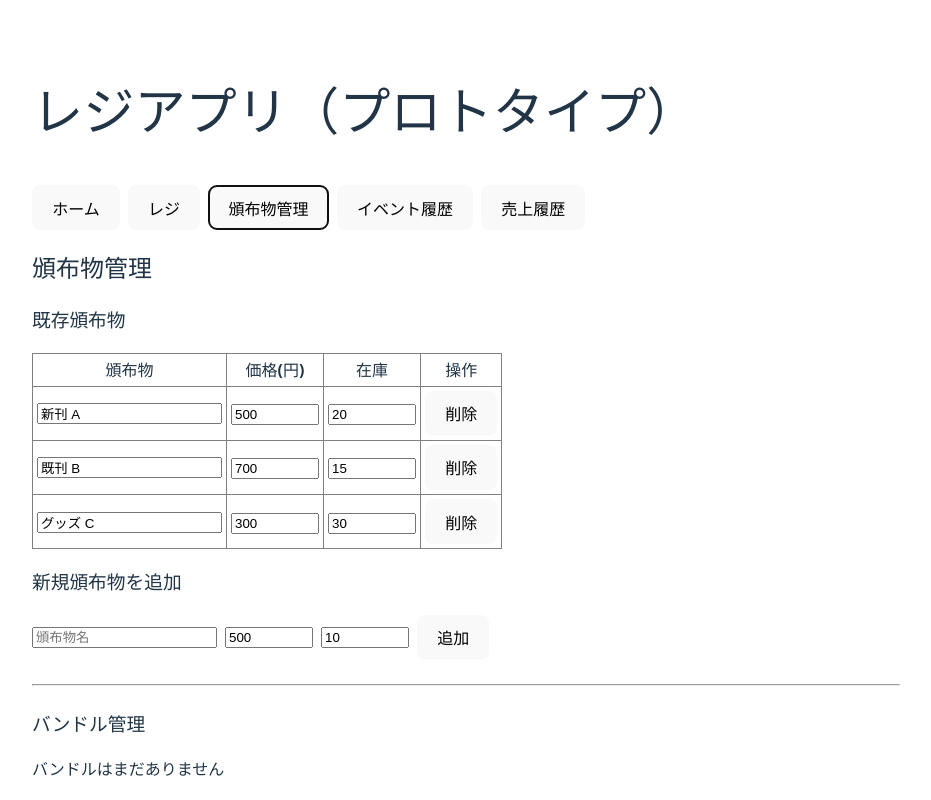
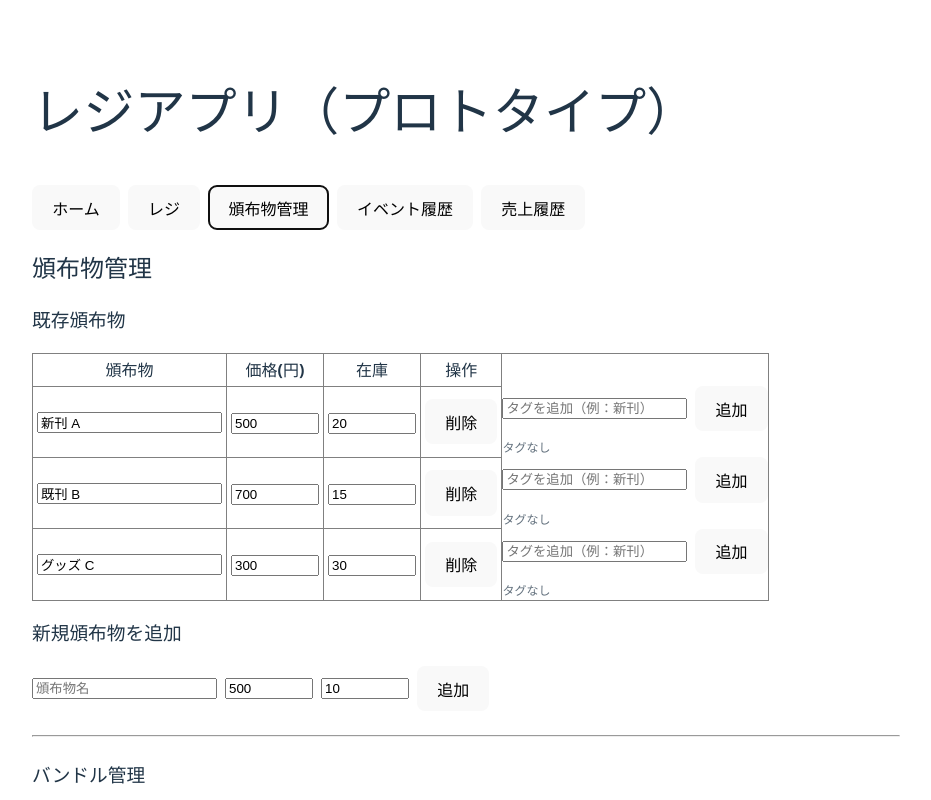
Before and after one commit to kei5o55/register, a React (Vite) app: page / in a window 1280 px wide. Both pictures are taken after a click on the button "頒布物管理". Shown: the top 800 px of the page, without its empty margins (174-1105 px from the left). Built offline with nearby package versions, Linux system fonts and the light colour scheme.

Commit message:
タグ追加機能の仮実装
頒布物管理画面において頒布物ごとにタグを追加する機能を実装しました．

```diff
--- a/src/App.tsx
+++ b/src/App.tsx
@@ -380,6 +380,9 @@ const handleCheckout = () => {
       prev.map((item) => (item.id === id ? { ...item, stock } : item))
     );
   };
+  const handleChangeItemTags = (id: string, tags: string[]) => {
+    setItems(prev => prev.map(it => (it.id === id ? { ...it, tags } : it)));
+  };
 
   const handleAddItem = (name: string, price: number, stock: number) => {
     if (!name.trim()) return;
@@ -515,6 +518,7 @@ const handleCheckout = () => {
           onChangeStock={handleChangeItemStock}
           onAddItem={handleAddItem}
           onDeleteItem={handleDeleteItem}
+          onChangeTags={handleChangeItemTags}
         />
       )}
 
--- a/src/components/ItemScreen.tsx
+++ b/src/components/ItemScreen.tsx
@@ -4,6 +4,7 @@
 
 import { useState } from "react";
 import type { Item,Bundle,BundleLine } from "../logic/types";
+import { TagEditor } from "./TagEditor";
 
 type ItemsScreenProps = {
   items: Item[];
@@ -22,6 +23,7 @@ type ItemsScreenProps = {
   onChangeStock: (id: string, stock: number) => void;
   onAddItem: (name: string, price: number, stock: number) => void;
   onDeleteItem: (id: string) => void;
+  onChangeTags: (id: string, tags: string[]) => void;
 };
 
 export function ItemsScreen({
@@ -34,6 +36,7 @@ export function ItemsScreen({
   onChangeStock,
   onAddItem,
   onDeleteItem,
+  onChangeTags,
 }: ItemsScreenProps) {
   const [newName, setNewName] = useState("");
   const [newPrice, setNewPrice] = useState("500");
@@ -155,6 +158,11 @@ export function ItemsScreen({
                 <td>
                   <button onClick={() => onDeleteItem(item.id)}>削除</button>
                 </td>
+                <TagEditor
+                  tags={item.tags}
+                  onChange={(next) => onChangeTags(item.id, next)}
+                  placeholder="タグを追加（例：新刊）"
+                />
               </tr>
             ))}
           </tbody>
--- /dev/null
+++ b/src/components/TagEditor.tsx
@@ -0,0 +1,80 @@
+// src/components/TagEditor.tsx
+// タグ編集コンポーネント
+// タグの追加・削除を行うUIを提供する
+
+import { useState } from "react";
+
+type Props = {
+  tags: string[] | undefined;
+  onChange: (next: string[]) => void;
+  placeholder?: string;
+};
+
+export function TagEditor({ tags, onChange, placeholder }: Props) {
+  const [input, setInput] = useState("");
+  const list = tags ?? [];
+
+  const commit = () => {
+    const t = input.trim();
+    if (!t) return;
+    if (list.includes(t)) {
+      setInput("");
+      return;
+    }
+    onChange([...list, t]);
+    setInput("");
+  };
+
+  return (
+    <div style={{ display: "grid", gap: 8 }}>
+      <div style={{ display: "flex", gap: 8, alignItems: "center" }}>
+        <input
+          value={input}
+          placeholder={placeholder ?? "タグ名"}
+          onChange={(e) => setInput(e.target.value)}
+          onKeyDown={(e) => {
+            if (e.key === "Enter") {
+              e.preventDefault();
+              commit();
+            }
+          }}
+        />
+        <button type="button" onClick={commit}>
+          追加
+        </button>
+      </div>
+
+      {list.length === 0 ? (
+        <div style={{ fontSize: 12, opacity: 0.7 }}>タグなし</div>
+      ) : (
+        <div style={{ display: "flex", gap: 8, flexWrap: "wrap" }}>
+          {list.map((t) => (
+            <span
+              key={t}
+              style={{
+                display: "inline-flex",
+                alignItems: "center",
+                gap: 6,
+                padding: "4px 8px",
+                border: "1px solid #ccc",
+                borderRadius: 999,
+                fontSize: 12,
+              }}
+            >
+              #{t}
+              <button
+                type="button"
+                onClick={() => onChange(list.filter((x) => x !== t))}
+                style={{ border: "none", background: "transparent", cursor: "pointer" }}
+                aria-label={`remove ${t}`}
+                title="削除"
+              >
+                ×
+              </button>
+            </span>
+          ))}
+        </div>
+      )}
+    </div>
+  );
+}
```
Also changed, not shown: src/logic/tags.ts (added, +20 -0 lines).
